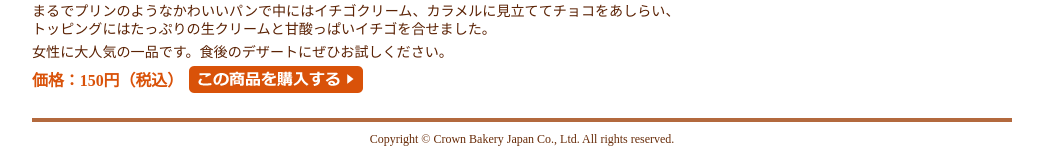
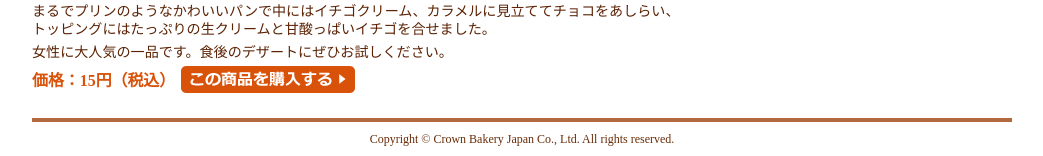
Before and after one commit to okakumi/bakery, a plain HTML site: page item.html in a window 1280 px wide. Shown: the part 2714-2870 px from the top of the page, without its empty margins (118-1161 px from the left). Drawn offline with Linux system fonts and the light colour scheme.

Commit message:
いいい

```diff
--- a/item.html
+++ b/item.html
@@ -28,7 +28,7 @@
 				<p><img src="images/item_photo.jpg" width="660" height="300" alt="イチゴのプリンパン" /></p>
 				<p>まるでプリンのようなかわいいパンで中にはイチゴクリーム、カラメルに見立ててチョコをあしらい、トッピングにはたっぷりの生クリームと甘酸っぱいイチゴを合せました。</p>
 				<p>女性に大人気の一品です。食後のデザートにぜひお試しください。</p>
-				<p><span>価格：150円（税込）</span><a href="order.html"><img src="images/order_button.png" width="174" height="27" alt="この商品を購入する" /></a></p>
+				<p><span>価格：15円（税込）</span><a href="order.html"><img src="images/order_button.png" width="174" height="27" alt="この商品を購入する" /></a></p>
 			</div>
 		</div>
 		<div id="side">
```
